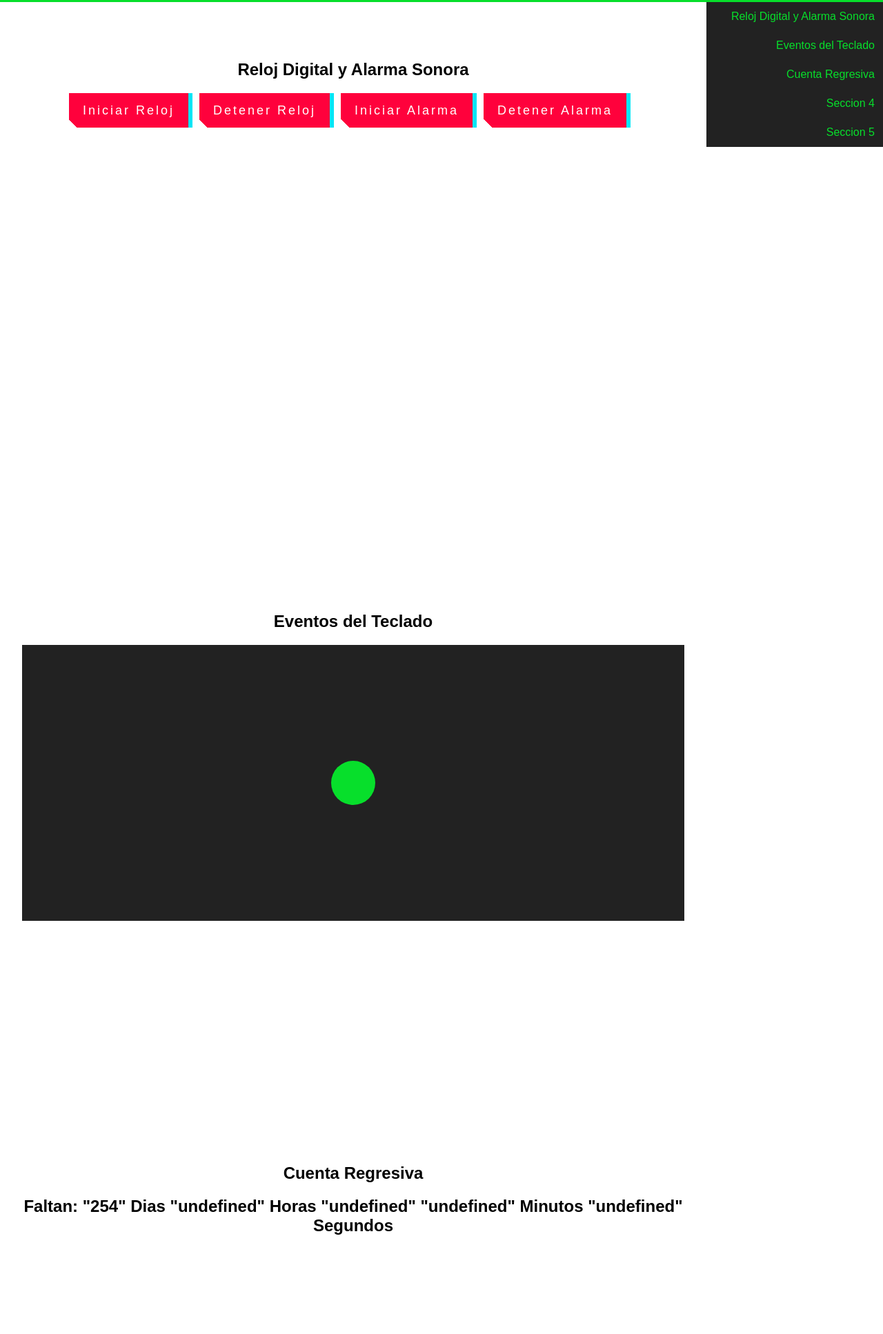
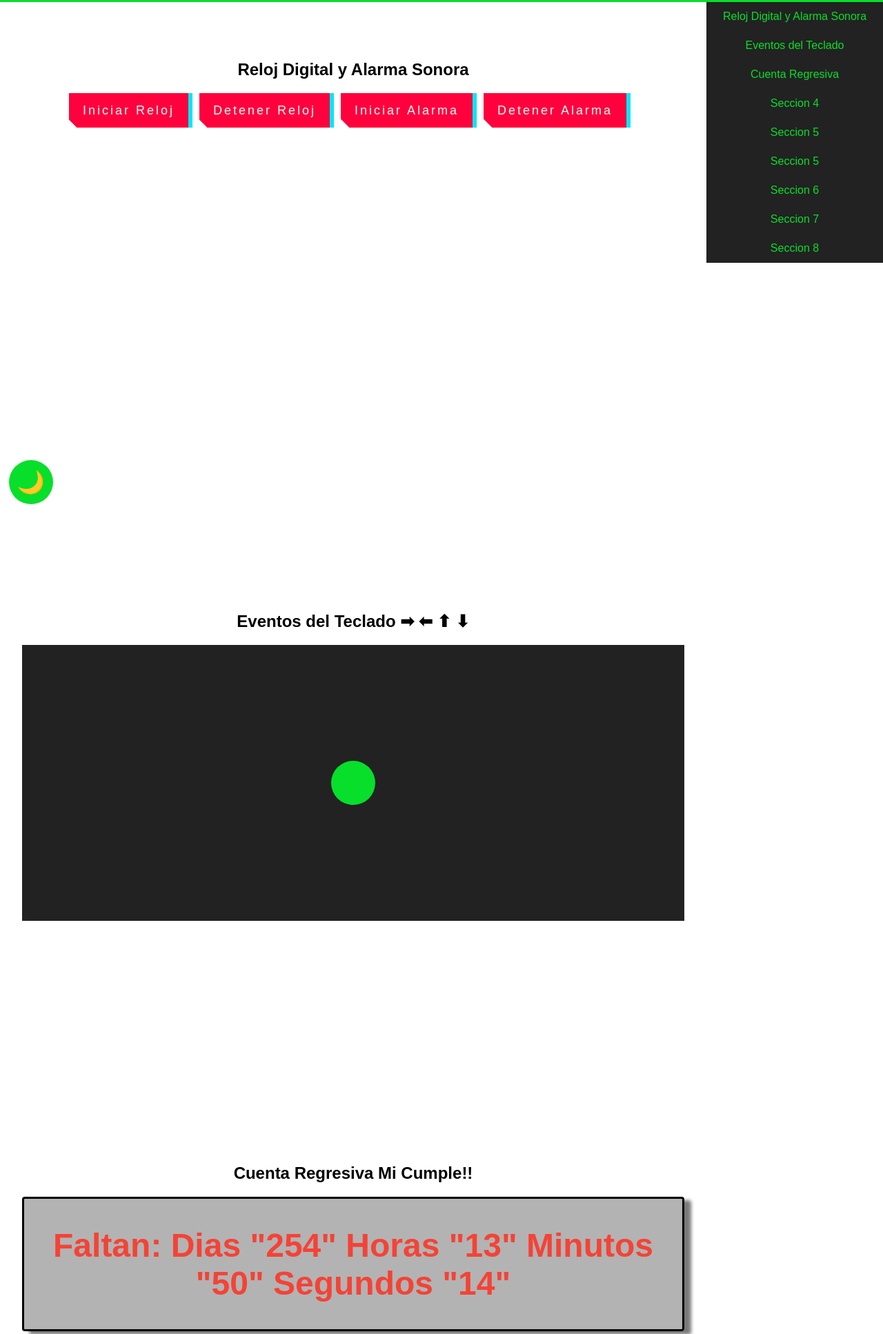
Before and after one commit to BLADIMIR82/exercises-of-JavaScript-, a website with bundled scripts: page DOM/dom-ejercicios.html in a window 1280 px wide. Shown: the part 61-1995 px from the top of the page at 69% size. Built offline with nearby package versions, Linux system fonts and the light colour scheme.

Commit message:
scrollTop and DarkMode

```diff
--- /dev/null
+++ b/DOM/boton_scroll.js
@@ -0,0 +1,22 @@
+const d = document,
+  w = window;
+
+export default function scrollTopButtom(btn) {
+  const $scrollBtn = d.querySelector(btn);
+  w.addEventListener("scroll", (e) => {
+    let scrollTop = w.pageYOffset || d.documentElement.scrollTop;
+    if (scrollTop > 500) {
+      $scrollBtn.classList.remove("hidden");
+    } else {
+      $scrollBtn.classList.add("hidden");
+    }
+  });
+  d.addEventListener("click", (e) => {
+    if (e.target.matches(btn)) {
+      w.scrollTo({
+        behavior: "smooth",
+        top: 0,
+      });
+    }
+  });
+}
--- a/DOM/cuenta_regresiva.js
+++ b/DOM/cuenta_regresiva.js
@@ -1,16 +1,26 @@
 const d = document;
 
-export default function countdown(id, limitDate, finalMesage) {
+export default function countdown(id, limitDate, finalMessage) {
   const $countdown = d.getElementById(id),
     countdownDate = new Date(limitDate).getTime();
   let countdownTempo = setInterval(() => {
     let now = new Date().getTime(),
       limitTime = countdownDate - now,
       days = Math.floor(limitTime / (1000 * 60 * 60 * 24)),
-      hours,
-      minutes,
-      seconds;
-    $countdown.innerHTML = `<h2> Faltan: "${days}" Dias "${hours}" Horas "${hours}" "${minutes}" Minutos "${seconds}" Segundos </h2>`;
+      hours = (
+        "0" + Math.floor((limitTime % (1000 * 60 * 60 * 24)) / (1000 * 60 * 60))
+      ).slice(-2),
+      minutes = (
+        "0" + Math.floor((limitTime % (1000 * 60 * 60)) / (1000 * 60))
+      ).slice(-2),
+      seconds = (
+        "0" + Math.floor((limitTime % (1000 * 60)) / (1000))
+      ).slice(-2);
+    $countdown.innerHTML = `<h2 > Faltan: Dias "${days}" Horas "${hours}" Minutos "${minutes}" Segundos  "${seconds}" </h2>`;
     // console.log(countdownDate, now, limitTime);
-  }, 1000);
+    if (limitTime < 0) {
+      clearInterval(countdownTempo),
+      $countdown.innerHTML = `<h2 > ${finalMessage} </h2>`;
+    }
+  }, 500);
 }
--- a/DOM/dom-ejercicios.html
+++ b/DOM/dom-ejercicios.html
@@ -1,5 +1,5 @@
 <!DOCTYPE html>
-<html lang="en">
+<html lang="en" >
   <head>
     <meta charset="UTF-8" />
     <meta http-equiv="X-UA-Compatible" content="IE=edge" />
@@ -12,7 +12,7 @@
     <!-- <link href="dist/hamburgers.css" rel="stylesheet"> -->
     <link rel="stylesheet" href="./styles/dom-ejercicios.css" />
   </head>
-  <body>
+  <body data-dark>
     <header class="header">
       <h1>Ejercicios del DOM</h1>
     </header>
@@ -31,6 +31,10 @@
         <a href="#seccion3">Cuenta Regresiva</a>
         <a href="#seccion4">Seccion 4</a>
         <a href="#seccion5">Seccion 5</a>
+        <a href="#seccion5">Seccion 5</a>
+        <a href="#seccion6">Seccion 6</a>
+        <a href="#seccion7">Seccion 7</a>
+        <a href="#seccion8">Seccion 8</a>
       </nav>
     </aside>
     <main>
@@ -52,13 +56,13 @@
         </div>
       </section>
       <section id="seccion2" class="section">
-        <h2>Eventos del Teclado</h2>
+        <h2>Eventos del Teclado ➡ ⬅ ⬆ ⬇</h2>
         <article class="stage">
           <div class="ball"></div>
         </article>
       </section>
       <section id="seccion3" class="section">
-        <h2>Cuenta Regresiva</h2>
+        <h2>Cuenta Regresiva Mi Cumple!!</h2>
         <div id="countdown"></div>
       </section>
       <section id="seccion4" class="section">
@@ -68,6 +72,8 @@
         <h2>Seccion 5</h2>
       </section>
     </main>
+    <button class="scroll-top-btn hidden">&#11014;</button>
+  <button class="dark-theme-btn"> 🌙</button>
     <script src="./index_dom.js" type="module"></script>
   </body>
 </html>
--- a/DOM/index_dom.js
+++ b/DOM/index_dom.js
@@ -1,7 +1,9 @@
+import scrollTopButtom from "./boton_scroll.js";
 import countdown from "./cuenta_regresiva.js";
 import hamburgerMenu from "./menu_hamburguesa.js";
 import { digitalClock, alarm } from "./reloj.js";
 import { moveBall, shortcuts } from "./teclado.js";
+import darkTheme from "./tema_oscuro.js";
 
 const d = document;
 
@@ -9,10 +11,16 @@ d.addEventListener("DOMContentLoaded", (e) => {
   hamburgerMenu(".panel-btn", ".panel", ".menu a");
   digitalClock("#reloj", "#activar-reloj", "#desactivar-reloj");
   alarm("assets/alarma.mp3", "#activar-alarma", "#desactivar-alarma");
-  countdown("countdown", "Apr 22, 2023 02:00:00","Feliz cumpleaños Bladimir 😎")
+  countdown(
+    "countdown",
+    " Apr 22, 2023 14:24:00",
+    "Feliz cumpleaños Hijo 😎 Te amo mucho "
+  );
+  scrollTopButtom(".scroll-top-btn");
+  darkTheme(".dark-theme-btn", "dark-mode")
 });
 
-d.addEventListener("keydown", (e) =>{
-  shortcuts(e)
-  moveBall( e,".ball", ".stage")
+d.addEventListener("keydown", (e) => {
+  shortcuts(e);
+  moveBall(e, ".ball", ".stage");
 });
--- a/DOM/styles/dom-ejercicios.css
+++ b/DOM/styles/dom-ejercicios.css
@@ -73,7 +73,7 @@ video {
   bottom: 0;
   left: 0;
   right: 0;
-  width: 100%;
+  width: auto;
   display: flex;
   flex-direction: column;
   justify-content: center;
@@ -257,6 +257,16 @@ video {
   height: 4rem;
   border-radius: 50%;
   background-color: var(--main-color);
+}
+#countdown{
+  font-size: 2rem;
+  color: #f44336;
+  width: 100%;
+  height: auto;
+  background-color: #4d4d4d6c;
+  border: 3px solid black;
+  border-radius: 4px 4px;
+  box-shadow:  10px 5px 5px rgba(0, 0, 0, 0.525); ;
 }
 
 /* **********     ScrollTopButton     ********** */
--- a/DOM/teclado.js
+++ b/DOM/teclado.js
@@ -11,7 +11,7 @@ export function moveBall(e, ball, stage) {
 
   console.log(e.keyCode);
   console.log(e.key);
-  console.log(limitsBall, limitsStage);
+  // console.log(limitsBall, limitsStage);
 
   switch (e.keyCode) {
     case 37:
--- /dev/null
+++ b/DOM/tema_oscuro.js
@@ -0,0 +1,21 @@
+const d = document;
+export default function darkTheme(btn, classDark) {
+  const $themeBtn = d.querySelector(btn),
+    $selectors = d.querySelectorAll("[data-dark]");
+
+  //console.log($selectors);
+  let sun = "🌞",
+    moon = "🌙";
+  d.addEventListener("click", (e) => {
+    if (e.target.matches(btn)) {
+      //   console.log($themeBtn.textContent);
+      if ($themeBtn.textContent === moon) {
+        $selectors.forEach((el) => el.classList.add(classDark));
+        $themeBtn.textContent = sun;
+      } else {
+        $selectors.forEach((el) => el.classList.remove(classDark));
+        $themeBtn.textContent = moon;
+      }
+    }
+  });
+}
```
